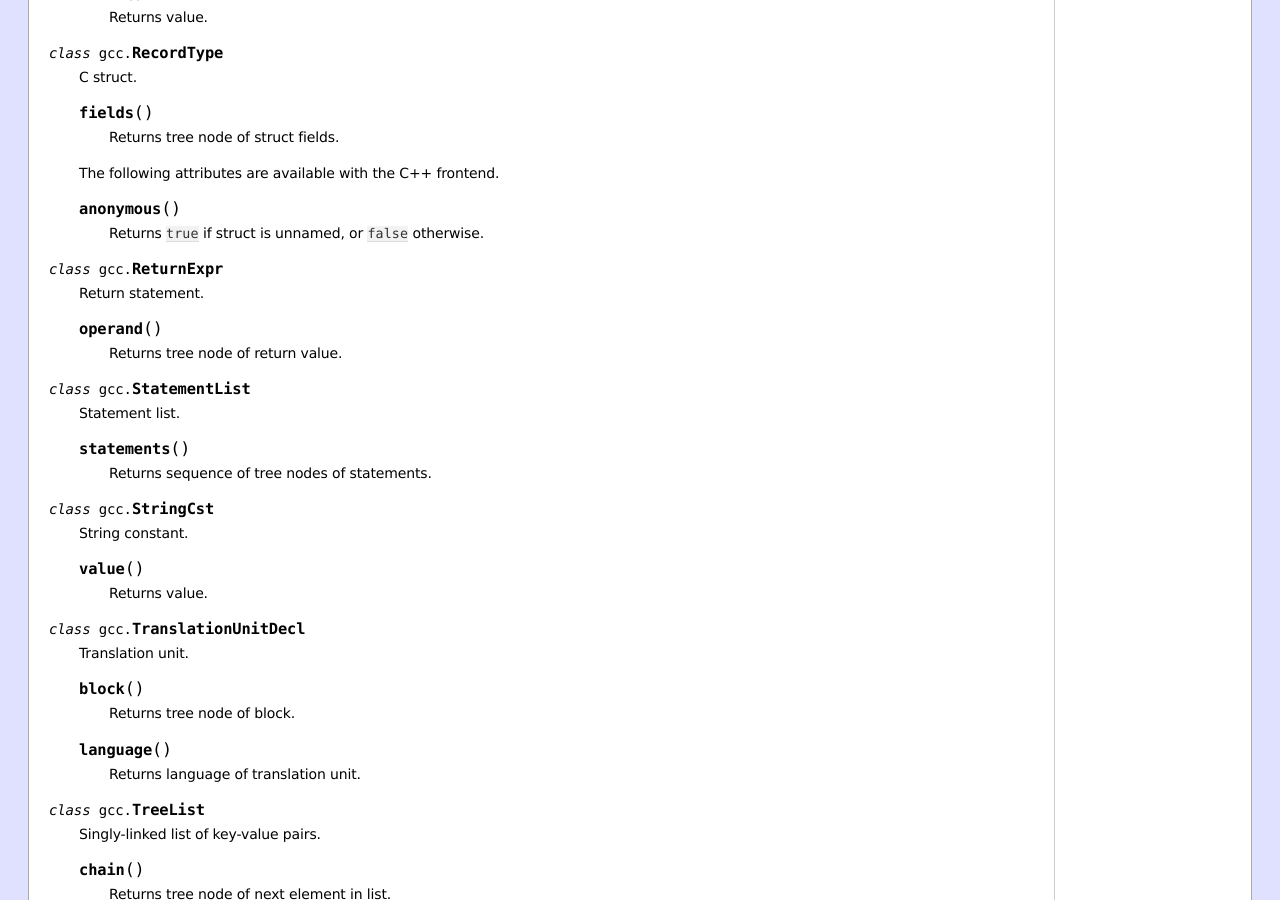
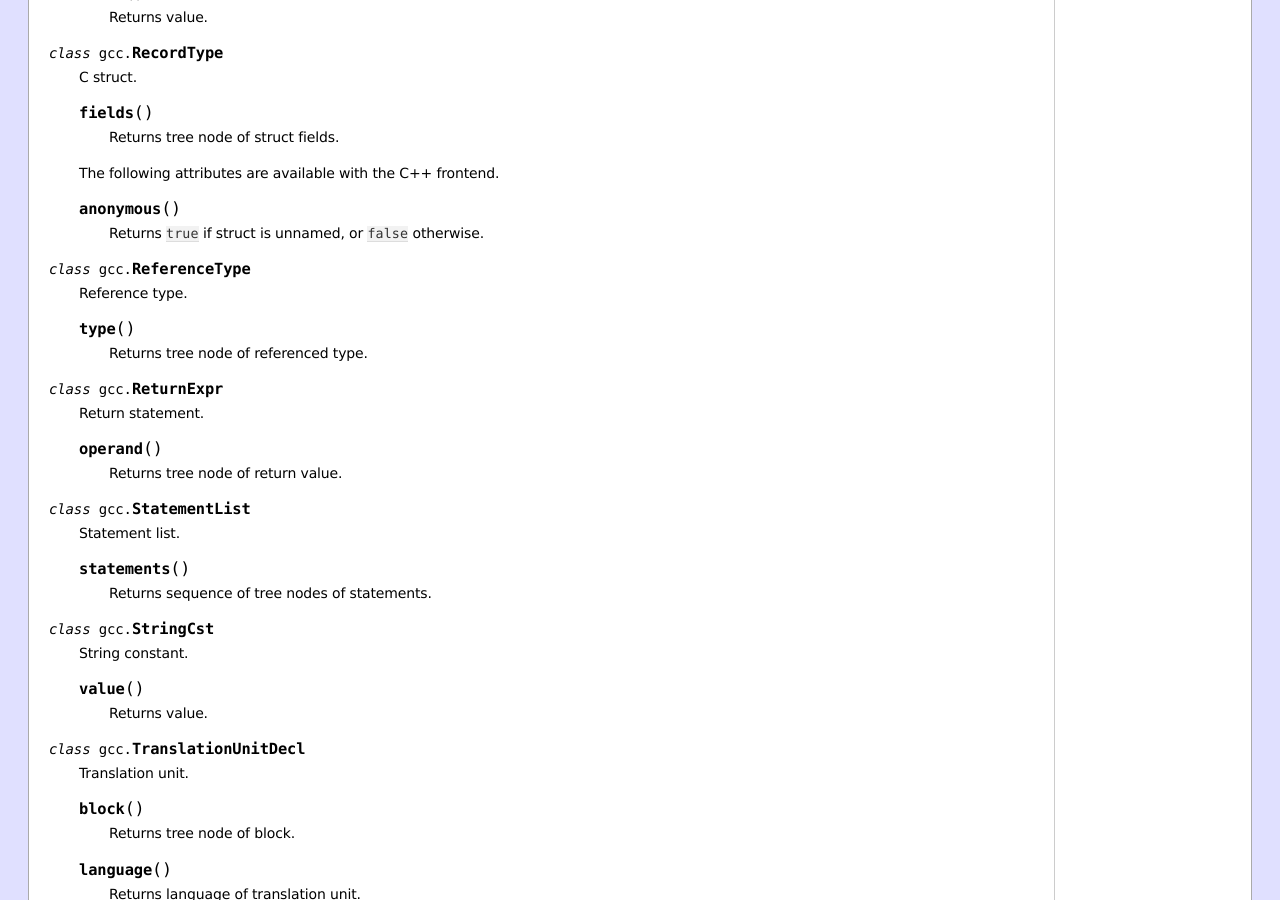
Before and after one commit to edubart/gcc-lua, a Sphinx documentation site: the page built from doc/reference/index.rst, in a window 1280 px wide and 900 px high, scrolled down 6833 px. Built offline with Sphinx 7.4.7, drawn with Linux system fonts in a browser that asks for light colours; some of the changed text lies outside the part shown.

Commit message:
Add reference type

```diff
--- a/doc/reference/index.rst
+++ b/doc/reference/index.rst
@@ -471,6 +471,14 @@ from the code :meth:`class <gcc.Tree.class>` of the node.
 
       Returns ``true`` if struct is unnamed, or ``false`` otherwise.
 
+.. class:: ReferenceType
+
+   Reference type.
+
+   .. method:: type()
+
+      Returns tree node of referenced type.
+
 .. class:: ReturnExpr
 
    Return statement.
```
Also changed, not shown: 1 other file.
